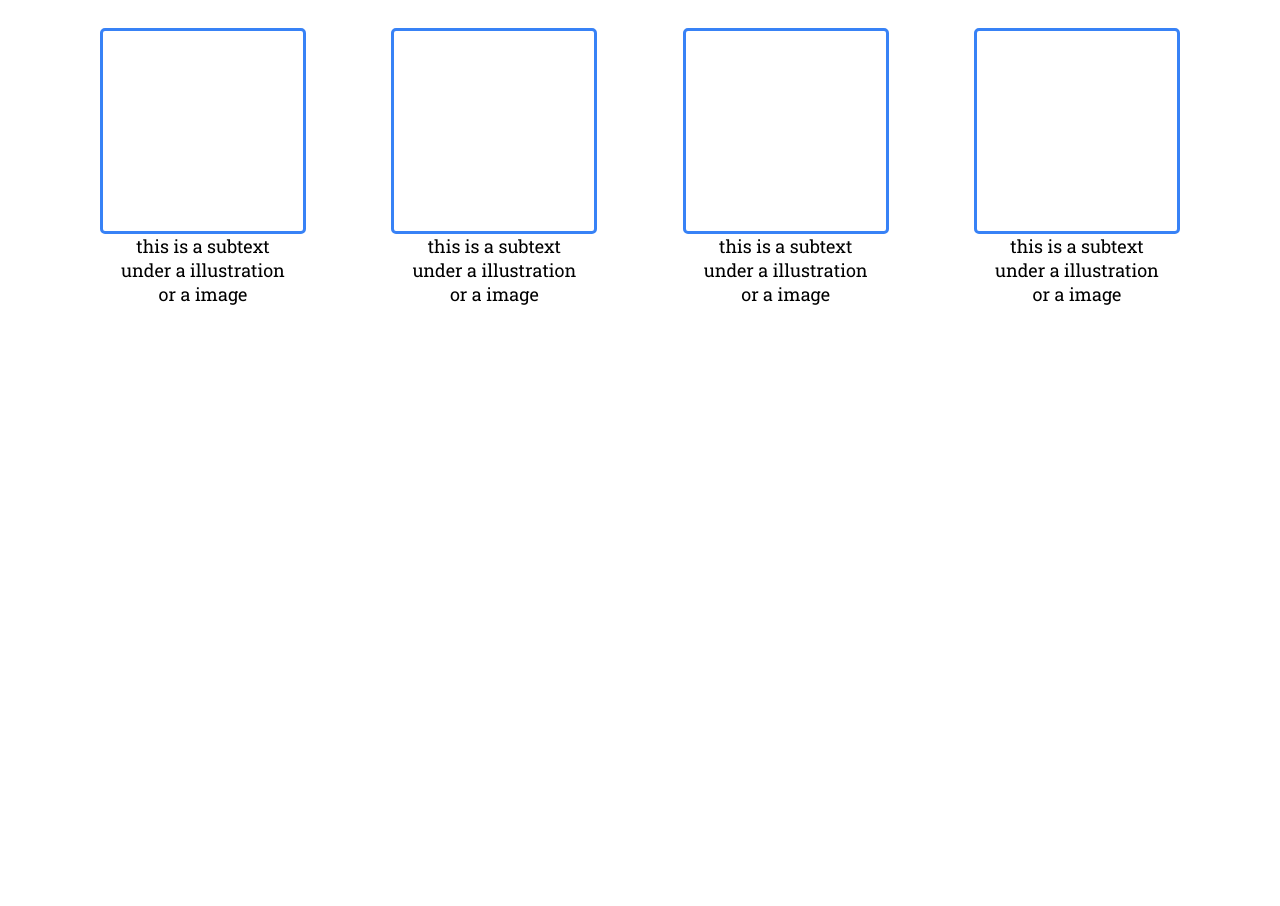
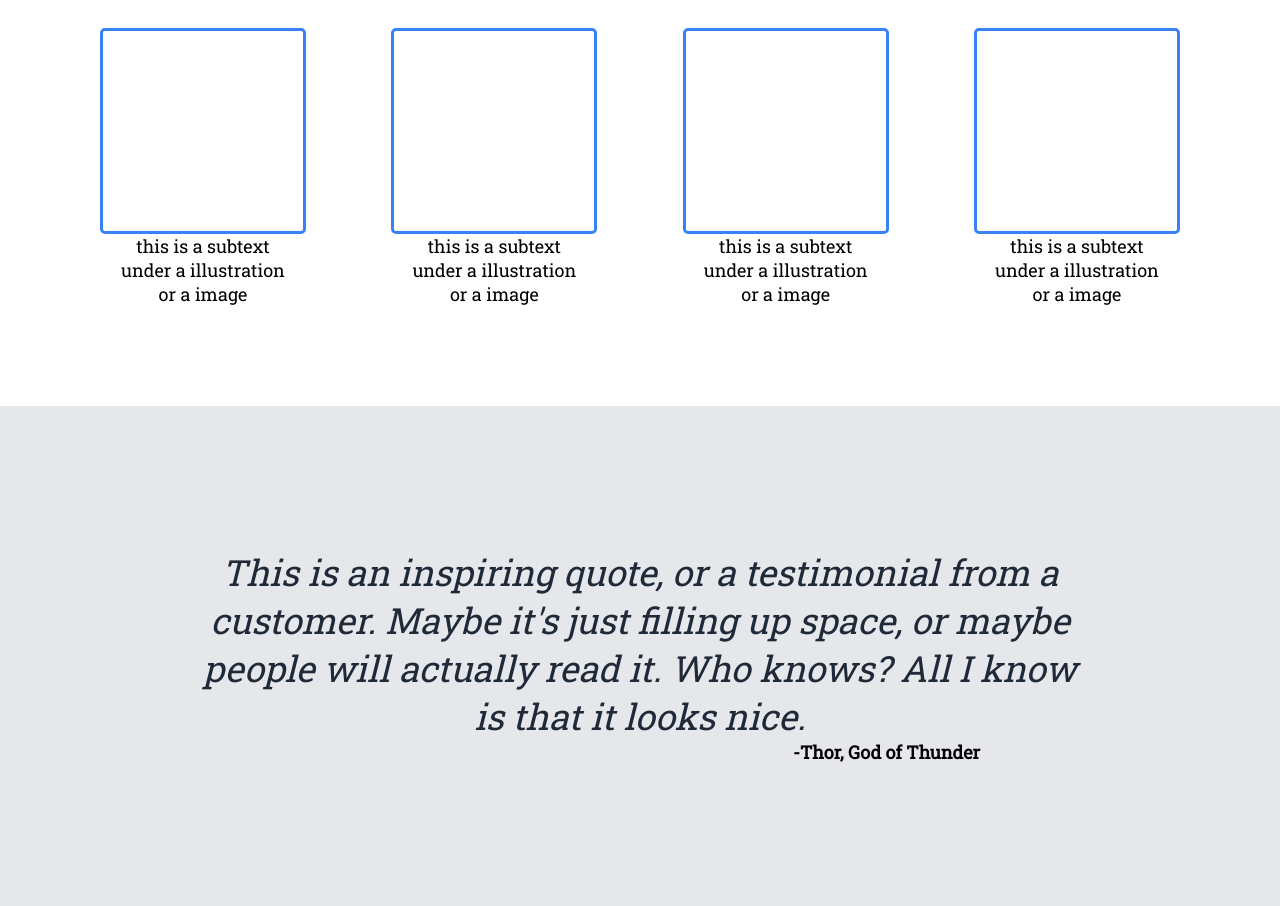
Before and after one commit to giovannaspro/odin-lading-page, a plain HTML site: page index.html in a window 1280 px wide. Shown: the part 689-1595 px from the top of the page. Before the commit the page ends 1095 px from the top, so only its background shows below. Drawn offline with Linux system fonts and the light colour scheme.

Commit message:
Start and finish third section

```diff
--- a/index.html
+++ b/index.html
@@ -50,5 +50,15 @@
                 </div>
             </div>
         </div>
+        <div class="third-section">
+            <h3>This is an inspiring quote, or a testimonial from a <br/>
+                customer. Maybe it's just filling up space, or maybe <br/>
+                people will actually read it. Who knows? All I know <br/>
+                is that it looks nice.
+            </h3>
+            <div id="p-div">
+                <p class="p-third"><strong>-Thor, God of Thunder</strong></p>
+            </div>
+            </div>
     </body>
 </html>
--- a/styles.css
+++ b/styles.css
@@ -120,3 +120,30 @@ h2{
     text-align: center;
     font-size: 18px;
 }
+
+.third-section{
+    background-color: #E5E7EB;
+    height: 500px;
+    display: flex;
+    flex-direction: column;
+    justify-content: center;
+}
+
+h3{
+    font-size: 36px;
+    font-style: italic;
+    font-weight: lighter;
+    color: #1F2937;
+    text-align: center;
+}
+
+.p-third{
+    font-size: 18px;
+    text-align: end;
+}
+
+#p-div{
+    display: flex;
+    justify-content: flex-end;
+    margin-right: 300px;
+}
```
